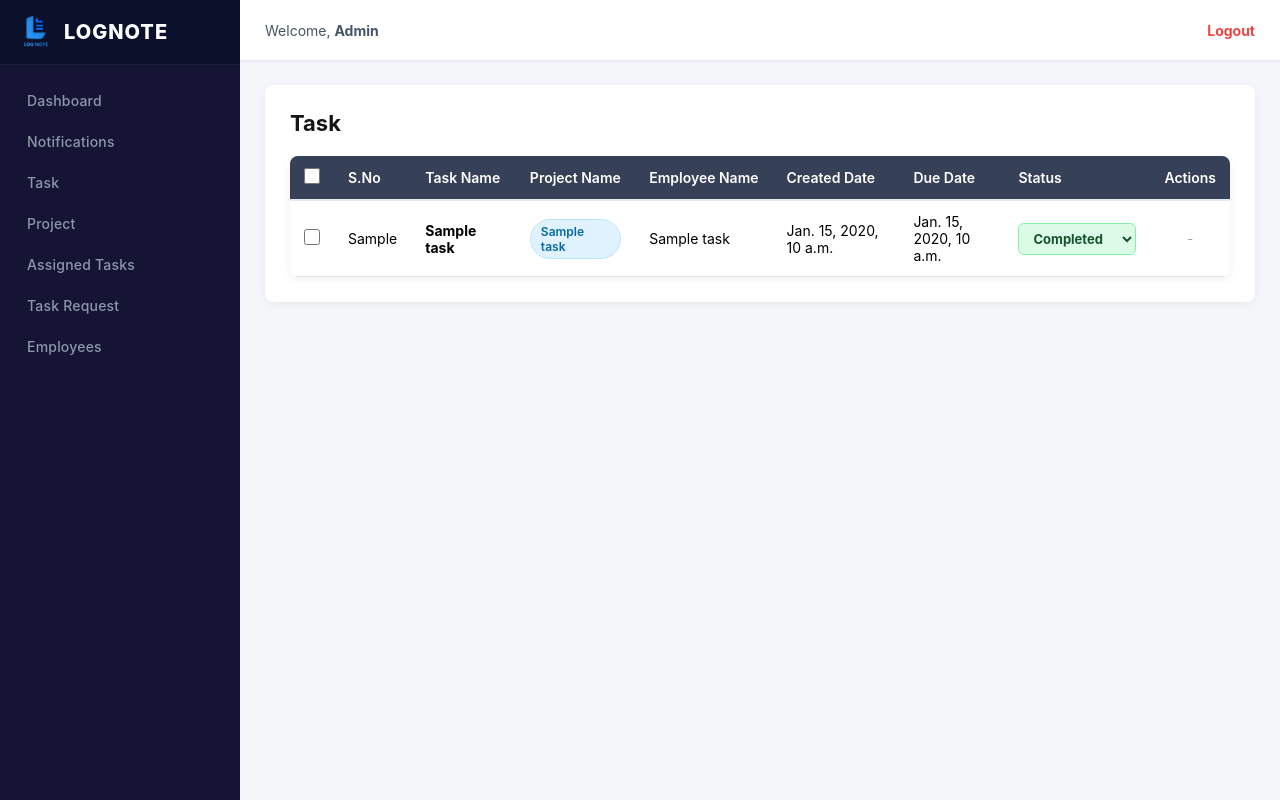
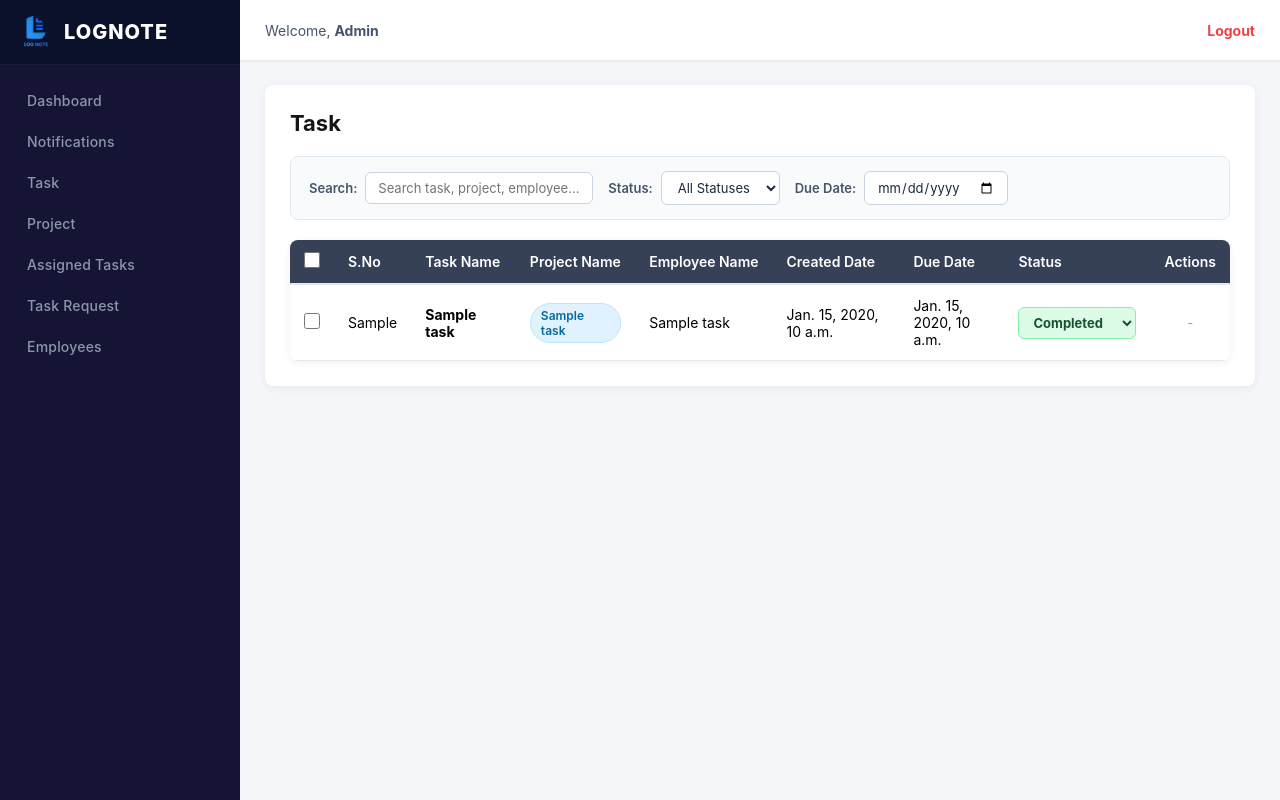
Before and after one commit to Teslead-Equipments-Pvt-Ltd/LMS-PROJECT, a Django app: template LMSAPP/templates/task.html in a window 1280 px wide. Run offline with Django 5.2, Linux system fonts and the light colour scheme; the template is opened without the code that fills it: most values are stand-ins (such as "Sample title", 1, 10 or a date in 2020).

Commit message:
harichanges--

```diff
--- a/LMSAPP/static/css/task.css
+++ b/LMSAPP/static/css/task.css
@@ -17,6 +17,67 @@
     display: flex;
     align-items: center;
     gap: 10px;
+}
+
+/* Frontend Filter Bar Styling */
+.task-filters {
+    display: flex;
+    align-items: center;
+    gap: 15px;
+    margin-bottom: 20px;
+    flex-wrap: wrap;
+    background-color: #f8fafc;
+    padding: 14px 18px;
+    border-radius: 8px;
+    border: 1px solid #e2e8f0;
+}
+
+.filter-group {
+    display: flex;
+    align-items: center;
+    gap: 8px;
+}
+
+.filter-group label {
+    font-size: 13px;
+    font-weight: 600;
+    color: #475569;
+    white-space: nowrap;
+}
+
+.filter-input,
+.filter-select {
+    padding: 7px 12px;
+    border: 1px solid #cbd5e1;
+    border-radius: 6px;
+    font-size: 13px;
+    color: #1e293b;
+    outline: none;
+    transition: all 0.2s ease;
+    background-color: #ffffff;
+}
+
+.filter-input:focus,
+.filter-select:focus {
+    border-color: #280ad3;
+    box-shadow: 0 0 0 2px rgba(40, 10, 211, 0.15);
+}
+
+.btn-clear-filter {
+    background-color: #e2e8f0;
+    color: #475569;
+    border: none;
+    padding: 7px 14px;
+    border-radius: 6px;
+    font-size: 13px;
+    font-weight: 600;
+    cursor: pointer;
+    transition: background 0.2s;
+}
+
+.btn-clear-filter:hover {
+    background-color: #cbd5e1;
+    color: #0f172a;
 }
 
 .btn-add-task {
--- a/LMSAPP/templates/task.html
+++ b/LMSAPP/templates/task.html
@@ -23,6 +23,31 @@
         </div>
     </div>
 
+    <!-- Frontend Filter Section -->
+    <div class="task-filters">
+        <div class="filter-group">
+            <label for="taskSearchInput"> Search:</label>
+            <input type="text" id="taskSearchInput" class="filter-input" placeholder="Search task, project, employee..." oninput="filterTasks()">
+        </div>
+        <div class="filter-group">
+            <label for="statusFilter">Status:</label>
+            <select id="statusFilter" class="filter-select" onchange="filterTasks()">
+                <option value="ALL">All Statuses</option>
+                <option value="Not Worked">Not Worked</option>
+                <option value="In Progress">In Progress</option>
+                <option value="On Hold">On Hold</option>
+                <option value="Completed">Completed</option>
+            </select>
+        </div>
+        <div class="filter-group">
+            <label for="dueDateFilter">Due Date:</label>
+            <input type="date" id="dueDateFilter" class="filter-input" onchange="filterTasks()">
+        </div>
+        <!-- <div class="filter-group">
+            <button type="button" class="btn-clear-filter" onclick="clearFilters()">Clear Filters</button>
+        </div> -->
+    </div>
+
     <div class="table-container">
         <table class="task-table">
             <thead>
@@ -42,7 +67,8 @@
             </thead>
             <tbody id="taskTableBody">
                 {% for task in tasks %}
-                <tr data-id="{{ task.id }}" data-project="{{ task.project_name }}" data-created-date="{{ task.created_date }}" data-due-date="{{ task.due_date }}"
+                <tr data-id="{{ task.id }}" data-project="{{ task.project_name }}"
+                    data-created-date="{{ task.created_date }}" data-due-date="{{ task.due_date }}"
                     data-employee="{{ task.employee_name }}" id="row-{{ task.id }}">
                     <td style="text-align: center;">
                         <input type="checkbox" class="row-checkbox" value="{{ task.id }}" onclick="updateBulk()">
@@ -54,9 +80,11 @@
                     <td id="created-date-{{ task.id }}" data-value="{{ task.created_date }}">{{ task.created_date|default:"-" }}</td>
                     <td>{{ task.due_date|default:"-" }}</td>
                     <td>
-                        <select class="status-select status-{% if task.status == 'Completed' %}completed{% elif task.status == 'In Progress' or task.status == 'InProgress' %}in-progress{% elif task.status == 'On Hold' %}onhold{% else %}not-worked{% endif %}" onchange="changeStatus(this, {{ task.id }})">
+                        <select
+                            class="status-select status-{% if task.status == 'Completed' %}completed{% elif task.status == 'In Progress' or task.status == 'InProgress' %}in-progress{% elif task.status == 'On Hold' %}onhold{% else %}not-worked{% endif %}"
+                            onchange="changeStatus(this, {{ task.id }})">
                             <option value="Not Worked" class="opt-not-worked" {% if task.status == "Not Worked" %}selected{% endif %}>Not Worked</option>
-                            <option value="In Progress" class="opt-in-progress" {% if task.status == "In Progress" or task.status == "InProgress" %}selected{% endif %}>InProgress</option>
+                            <option value="In Progress" class="opt-in-progress" {% if task.status  == "In Progress" or task.status == "InProgress" %}selected{% endif %}>InProgress</option>
                             <option value="On Hold" class="opt-onhold" {% if task.status == "On Hold" %}selected{% endif %}>On Hold</option>
                             <option value="Completed" class="opt-completed" {% if task.status == "Completed" %}selected{% endif %}>Completed</option>
                         </select>
@@ -102,15 +130,18 @@
             <div class="form-group-modal">
                 <label for="add_project_name">Project Name<span class="required">*</span></label>
                 <div class="project-search-wrapper" id="addProjectWrapper">
-                    <input type="text" id="add_project_name" class="project-input-field" placeholder="Select project..." required readonly onclick="toggleProjectMenu('add')">
+                    <input type="text" id="add_project_name" class="project-input-field" placeholder="Select project..."
+                        required readonly onclick="toggleProjectMenu('add')">
                     <span class="project-dropdown-arrow" onclick="toggleProjectMenu('add')">&#9660;</span>
                     <div class="project-menu-box" id="addProjectMenu" style="display: none;">
                         <div class="project-search-header">
-                            <input type="text" id="addProjectSearchInput" class="project-search-bar" placeholder="🔍 Search project name..." oninput="filterProjectList('add')">
+                            <input type="text" id="addProjectSearchInput" class="project-search-bar"
+                                placeholder="🔍 Search project name..." oninput="filterProjectList('add')">
                         </div>
                         <ul class="project-item-list" id="addProjectList">
                             {% for proj in projects %}
-                            <li class="project-item" onclick="selectProjectItem('add', '{{ proj.project_name|escapejs }}')">{{ proj.project_name }}</li>
+                            <li class="project-item"
+                                onclick="selectProjectItem('add', '{{ proj.project_name|escapejs }}')">{{ proj.project_name }}</li>
                             {% empty %}
                             <li class="project-item-empty">No projects found</li>
                             {% endfor %}
@@ -171,15 +202,19 @@
             <div class="form-group-modal">
                 <label for="edit_project_name">Project Name<span class="required">*</span></label>
                 <div class="project-search-wrapper" id="editProjectWrapper">
-                    <input type="text" id="edit_project_name" class="project-input-field" placeholder="Select project..." required readonly onclick="toggleProjectMenu('edit')">
+                    <input type="text" id="edit_project_name" class="project-input-field"
+                        placeholder="Select project..." required readonly onclick="toggleProjectMenu('edit')">
                     <span class="project-dropdown-arrow" onclick="toggleProjectMenu('edit')">&#9660;</span>
                     <div class="project-menu-box" id="editProjectMenu" style="display: none;">
                         <div class="project-search-header">
-                            <input type="text" id="editProjectSearchInput" class="project-search-bar" placeholder="🔍 Search project name..." oninput="filterProjectList('edit')">
+                            <input type="text" id="editProjectSearchInput" class="project-search-bar"
+                                placeholder="🔍 Search project name..." oninput="filterProjectList('edit')">
                         </div>
                         <ul class="project-item-list" id="editProjectList">
                             {% for proj in projects %}
-                            <li class="project-item" onclick="selectProjectItem('edit', '{{ proj.project_name|escapejs }}')">{{ proj.project_name }}</li>
+                            <li class="project-item"
+                                onclick="selectProjectItem('edit', '{{ proj.project_name|escapejs }}')">{{
+                                proj.project_name }}</li>
                             {% empty %}
                             <li class="project-item-empty">No projects found</li>
                             {% endfor %}
@@ -291,29 +326,88 @@
         document.querySelectorAll('.status-select').forEach(updateStatusClass);
     });
 
-    // 1. Select All Checkboxes
-    function selectAll(headerCheckbox) {
-        document.querySelectorAll('.row-checkbox').forEach(cb => cb.checked = headerCheckbox.checked);
+    // 1. Frontend Filter Tasks Function
+    function filterTasks() {
+        const searchValue = document.getElementById('taskSearchInput').value.toLowerCase().trim();
+        const statusValue = document.getElementById('statusFilter').value;
+        const dueDateValue = document.getElementById('dueDateFilter').value; // format: YYYY-MM-DD
+
+        const rows = document.querySelectorAll('#taskTableBody tr[data-id]');
+
+        rows.forEach(row => {
+            const taskName = row.cells[2] ? row.cells[2].textContent.toLowerCase() : '';
+            const projectName = row.dataset.project ? row.dataset.project.toLowerCase() : '';
+            const employeeName = row.dataset.employee ? row.dataset.employee.toLowerCase() : '';
+
+
+            const matchesSearch = !searchValue ||
+                taskName.includes(searchValue) ||
+                projectName.includes(searchValue) ||
+                employeeName.includes(searchValue);
+
+            // Status filter match
+            const selectElem = row.querySelector('.status-select');
+            const currentStatus = selectElem ? selectElem.value : '';
+            let matchesStatus = false;
+            if (statusValue === 'ALL') {
+                matchesStatus = true;
+            } else if (statusValue === 'In Progress') {
+                matchesStatus = (currentStatus === 'In Progress' || currentStatus === 'InProgress');
+            } else {
+                matchesStatus = (currentStatus === statusValue);
+            }
+
+            // Due Date filter match
+            const rowDueDate = row.dataset.dueDate || (row.cells[6] ? row.cells[6].textContent.trim() : '');
+            const matchesDueDate = !dueDateValue || rowDueDate.includes(dueDateValue);
+
+            // Show or Hide row based on filter results
+            if (matchesSearch && matchesStatus && matchesDueDate) {
+                row.style.display = '';
+            } else {
+                row.style.display = 'none';
+            }
+        });
+
         updateBulk();
     }
 
-    // 2. Update Bulk Delete Count
+    function clearFilters() {
+        document.getElementById('taskSearchInput').value = '';
+        document.getElementById('statusFilter').value = 'ALL';
+        document.getElementById('dueDateFilter').value = '';
+        filterTasks();
+    }
+
+    // 2. Select All Checkboxes (Only Visible Rows)
+    function selectAll(headerCheckbox) {
+        document.querySelectorAll('#taskTableBody tr:not([style*="display: none"]) .row-checkbox').forEach(cb => {
+            cb.checked = headerCheckbox.checked;
+        });
+        updateBulk();
+    }
+
+    // 3. Update Bulk Delete Count
     function updateBulk() {
         const selected = document.querySelectorAll('.row-checkbox:checked');
         const bulkBtn = document.getElementById('bulkDeleteBtn');
         document.getElementById('selectedCount').textContent = `(${selected.length})`;
         bulkBtn.style.display = selected.length > 0 ? 'inline-block' : 'none';
 
-        const total = document.querySelectorAll('.row-checkbox');
+        const visibleCheckboxes = document.querySelectorAll('#taskTableBody tr:not([style*="display: none"]) .row-checkbox');
         const selectAllHeader = document.getElementById('selectAll');
-        if (selectAllHeader && total.length > 0) {
-            selectAllHeader.checked = (selected.length === total.length);
+        if (selectAllHeader && visibleCheckboxes.length > 0) {
+            const visibleSelected = document.querySelectorAll('#taskTableBody tr:not([style*="display: none"]) .row-checkbox:checked');
+            selectAllHeader.checked = (visibleSelected.length === visibleCheckboxes.length);
+        } else if (selectAllHeader) {
+            selectAllHeader.checked = false;
         }
     }
 
     // 3. Change Status Dropdown Inline
     async function changeStatus(selectElem, taskId) {
         updateStatusClass(selectElem);
+        filterTasks();
         const row = document.getElementById(`row-${taskId}`);
         if (!row) return;
 
```
